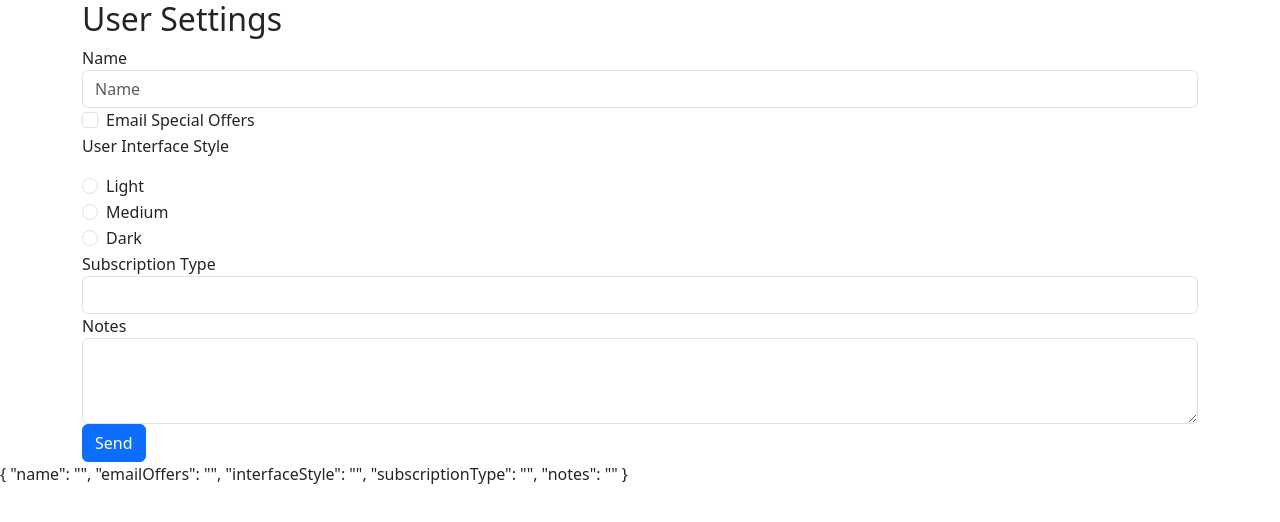
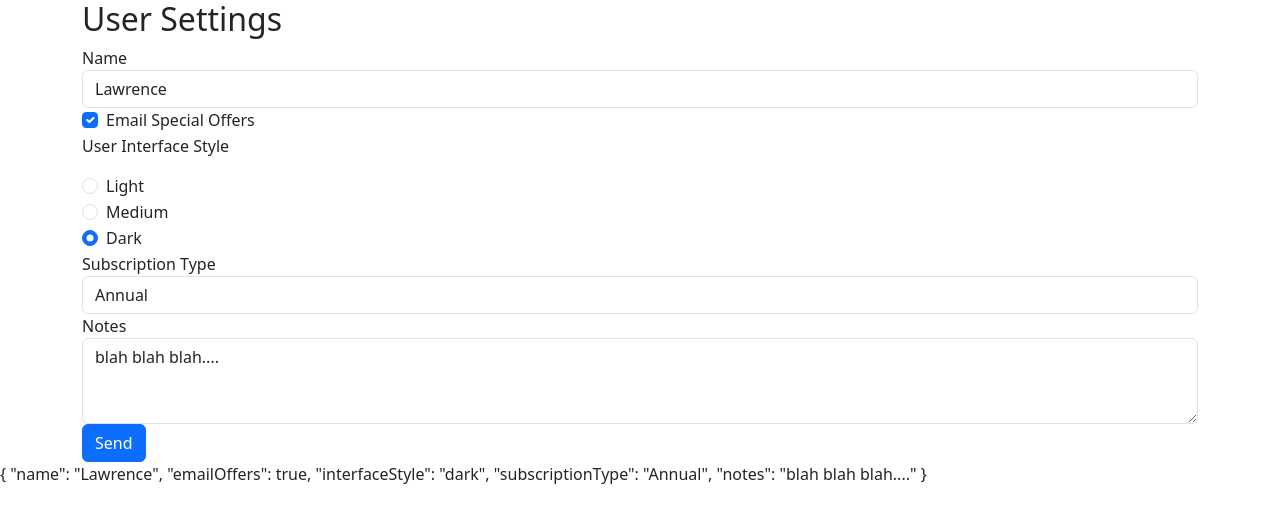
Before and after one commit to lawrencedovin/plural-sight-angular-14-forms, an Angular app: page / in a window 1280 px wide. Shown: the top 522 px of the page. Built offline with nearby package versions, Linux system fonts and the light colour scheme.

Commit message:
Added user settings interface and updated ngModel

```diff
--- a/src/app/app.module.ts
+++ b/src/app/app.module.ts
@@ -1,3 +1,4 @@
+import { CommonModule } from '@angular/common';
 import { NgModule } from '@angular/core';
 import { FormsModule } from '@angular/forms';
 import { BrowserModule } from '@angular/platform-browser';
@@ -12,6 +13,7 @@
   ],
   imports: [
     BrowserModule,
+    CommonModule,
     FormsModule
   ],
   providers: [],
--- a/src/app/user-settings-form/user-settings-form.component.html
+++ b/src/app/user-settings-form/user-settings-form.component.html
@@ -3,11 +3,11 @@
   <form #form="ngForm">
     <div class="form-group">
       <label for="name">Name</label>
-      <input id="name" name="name" class="form-control" placeholder="Name" ngModel>
+      <input id="name" name="name" class="form-control" placeholder="Name" [(ngModel)]="userSettings.name">
     </div>
 
     <div class="form-check form-group">
-      <input class="form-check-input" type="checkbox" id="emailOffers" name="emailOffers" ngModel>
+      <input class="form-check-input" type="checkbox" id="emailOffers" name="emailOffers" [(ngModel)]="userSettings.emailOffers">
       <label class="form-check-label" for="emailOffers">
         Email Special Offers
       </label>
@@ -15,19 +15,19 @@
 
     <p>User Interface Style</p>
     <div class="form-check">
-      <input class="form-check-input" type="radio" name="interfaceStyle" id="lightInterface" value="light" ngModel checked>
+      <input class="form-check-input" type="radio" name="interfaceStyle" id="lightInterface" value="light" [(ngModel)]="userSettings.interfaceStyle" checked>
       <label class="form-check-label" for="lightInterface">
         Light
       </label>
     </div>
     <div class="form-check">
-      <input class="form-check-input" type="radio" name="interfaceStyle" id="mediumInterface" value="medium" ngModel>
+      <input class="form-check-input" type="radio" name="interfaceStyle" id="mediumInterface" value="medium" [(ngModel)]="userSettings.interfaceStyle">
       <label class="form-check-label" for="mediumInterface">
         Medium
       </label>
     </div>
     <div class="form-check">
-      <input class="form-check-input" type="radio" name="interfaceStyle" id="darkInterface" value="dark" ngModel>
+      <input class="form-check-input" type="radio" name="interfaceStyle" id="darkInterface" value="dark" [(ngModel)]="userSettings.interfaceStyle">
       <label class="form-check-label" for="darkInterface">
         Dark
       </label>
@@ -35,7 +35,7 @@
 
     <div class="form-group">
       <label for="subscriptionType">Subscription Type</label>
-      <select id="subscriptionType" class="form-control" name="subscriptionType" ngModel>
+      <select class="form-control" name="subscriptionType" id="subscriptionType" [(ngModel)]="userSettings.subscriptionType">
         <option>Monthly</option>
         <option>Annual</option>
         <option>Lifetime</option>
@@ -44,7 +44,7 @@
 
     <div class="form-group">
       <label for="notes">Notes</label>
-      <textarea name="notes" id="notes" rows="3" class="form-control" ngModel></textarea>
+      <textarea class="form-control" name="notes" id="notes" rows="3" [(ngModel)]="userSettings.notes"></textarea>
     </div>
 
     <button class="btn btn-primary">Send</button>
@@ -52,4 +52,4 @@
 </div>
 
 
-{{ form.value | json }}
+{{ userSettings | json }}
--- a/src/app/user-settings-form/user-settings-form.component.ts
+++ b/src/app/user-settings-form/user-settings-form.component.ts
@@ -1,4 +1,5 @@
 import { Component } from '@angular/core';
+import { UserSettings } from '../data/user-settings.interface';
 
 @Component({
   selector: 'app-user-settings-form',
@@ -6,5 +7,11 @@
   styleUrls: ['./user-settings-form.component.scss']
 })
 export class UserSettingsFormComponent {
-
+  userSettings: UserSettings = {
+    name: 'Lawrence',
+    emailOffers: true,
+    interfaceStyle: 'dark',
+    subscriptionType: 'Annual',
+    notes: 'blah blah blah....'
+  };
 }
```
Also changed, not shown: src/app/data/user-settings.interface.ts (added, +7 -0 lines).
